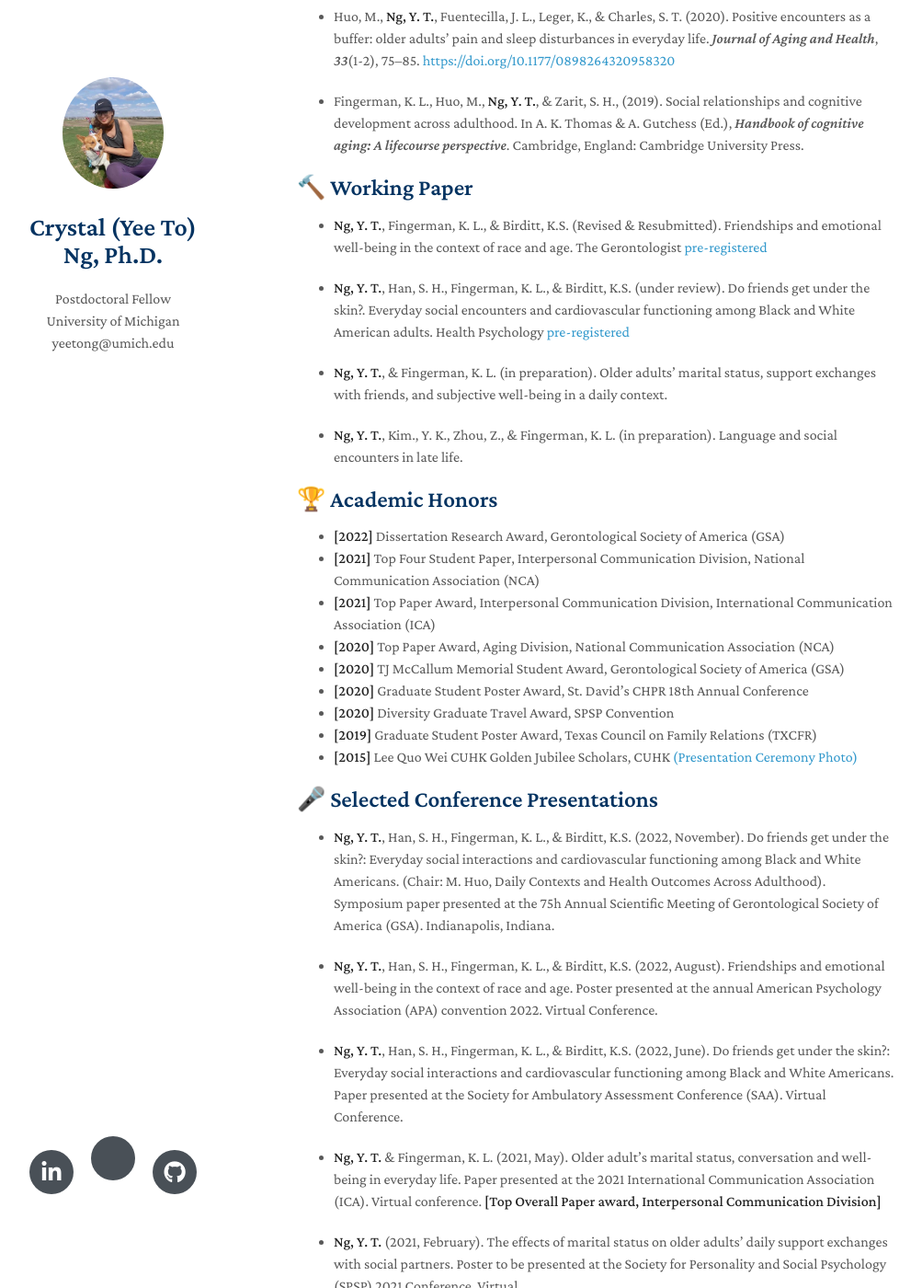
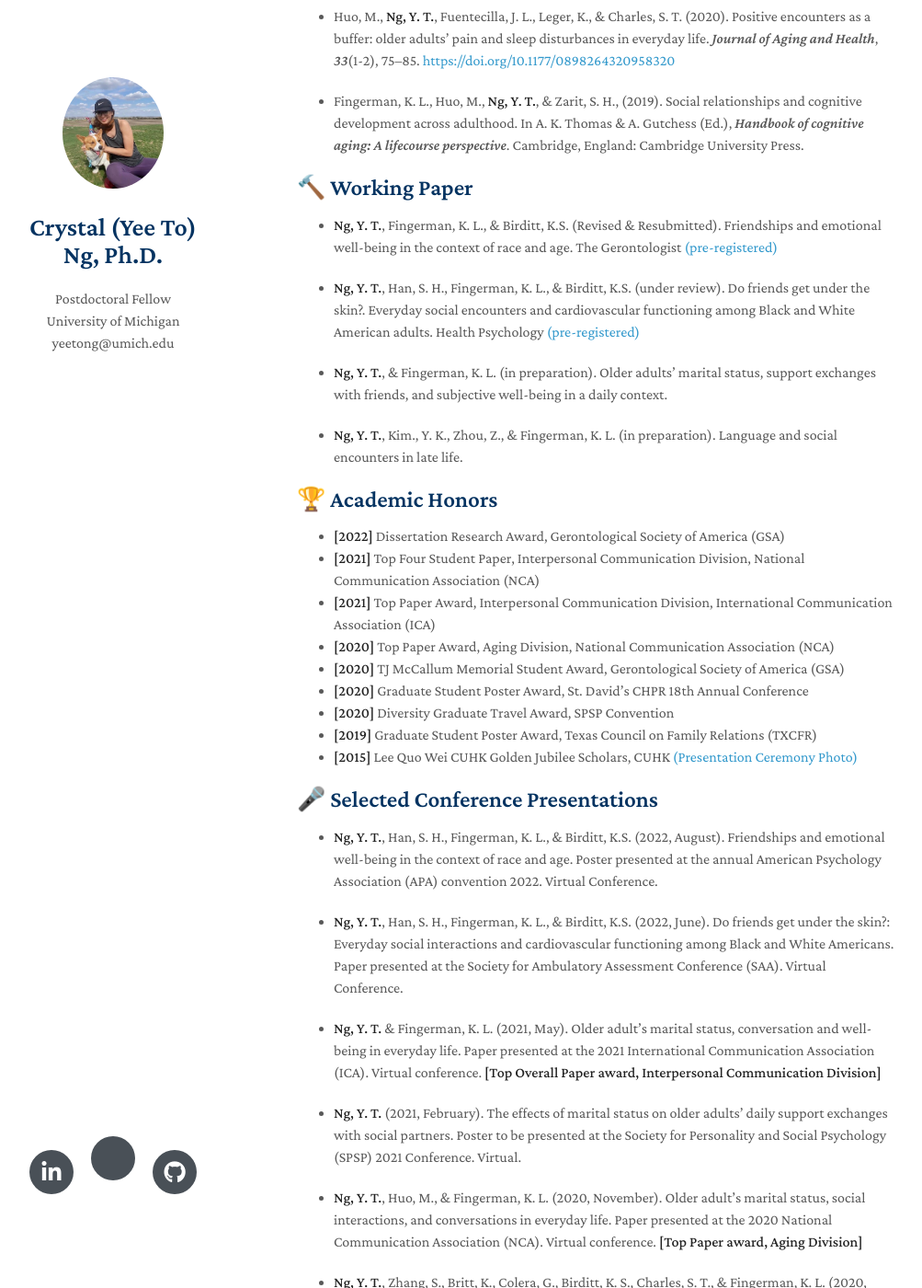
Before and after one commit to Crystal-ng/Crystal-ng.github.io, a Jekyll site: the page built from index.md, in a window 1280 px wide and 1400 px high, scrolled down 1901 px. Shown: the whole window at 92% size, without its empty margins (147-1150 px from the left). Built offline with Jekyll 4.4.1, drawn with Linux system fonts in a browser that asks for light colours; nearby versions of some CDN libraries; a style sheet for code colours, icons or effects is not loaded; our own code applies the rules of GitHub Pages for plain Markdown files.

Commit message:
Update index.md

```diff
--- a/index.md
+++ b/index.md
@@ -38,7 +38,7 @@ My name is Crystal Ng. I am a postdoctoral fellow at the University of Michigan
 
 ## 📚 Selected Publications
 
-- Lee, S.,**Ng, Y. T.**, Charles, S. T., Fingerman, K. L., & Almeida, D. M. (in press). Who has active lifestyles? Personality and activity diversity in adulthood. *The Journals of Gerontology, Series B: Psychological Sciences*.
+- Lee, S., **Ng, Y. T.**, Charles, S. T., Fingerman, K. L., & Almeida, D. M. (in press). Who has active lifestyles? Personality and activity diversity in adulthood. *The Journals of Gerontology, Series B: Psychological Sciences*.
 
 - Fingerman, K. L., Kim., Y. K., **Ng, Y. T.**, Zhang, S., Huo, M., Charles, S. T., & Birditt, K. S. (2022). Television Viewing, Physical Activity, and Loneliness in Late Life. *The Gerontologist*. 62(7), 1006–1017. https://doi.org/10.1093/geront/gnab120
 
@@ -63,9 +63,9 @@ My name is Crystal Ng. I am a postdoctoral fellow at the University of Michigan
 
 
 ## 🔨 Working Paper
-- **Ng, Y. T.**, Fingerman, K. L., & Birditt, K.S. (Revised & Resubmitted). Friendships and emotional well-being in the context of race and age. The Gerontologist [pre-registered](https://osf.io/b5g2v/)
+- **Ng, Y. T.**, Fingerman, K. L., & Birditt, K.S. (Revised & Resubmitted). Friendships and emotional well-being in the context of race and age. The Gerontologist [(pre-registered)](https://osf.io/b5g2v/)
 
-- **Ng, Y. T.**, Han, S. H., Fingerman, K. L., & Birditt, K.S. (under review). Do friends get under the skin?. Everyday social encounters and cardiovascular functioning among Black and White American adults. Health Psychology [pre-registered](https://osf.io/d4jgy/)
+- **Ng, Y. T.**, Han, S. H., Fingerman, K. L., & Birditt, K.S. (under review). Do friends get under the skin?. Everyday social encounters and cardiovascular functioning among Black and White American adults. Health Psychology [(pre-registered)](https://osf.io/d4jgy/)
 
 - **Ng, Y. T.**, & Fingerman, K. L. (in preparation). Older adults’ marital status, support exchanges with friends, and subjective well-being in a daily context.
 
@@ -88,8 +88,6 @@ My name is Crystal Ng. I am a postdoctoral fellow at the University of Michigan
 
 
 ## 🎤 Selected Conference Presentations
-
-- **Ng, Y. T.**, Han, S. H., Fingerman, K. L., & Birditt, K.S. (2022, November). Do friends get under the skin?: Everyday social interactions and cardiovascular functioning among Black and White Americans. (Chair: M. Huo, Daily Contexts and Health Outcomes Across Adulthood). Symposium paper presented at the 75h Annual Scientific Meeting of Gerontological Society of America (GSA). Indianapolis, Indiana.
 
 - **Ng, Y. T.**, Han, S. H., Fingerman, K. L., & Birditt, K.S. (2022, August). Friendships and emotional well-being in the context of race and age. Poster presented at the annual American Psychology Association (APA) convention 2022. Virtual Conference.
 
```
